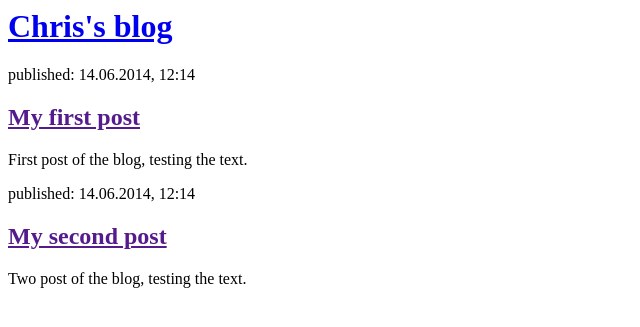
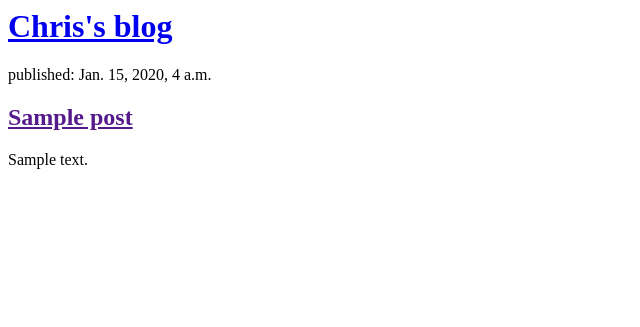
Before and after one commit to Cborek3/Django-Experiment, a Django app: page / in a window 1280 px wide. Shown: the top 327 px of the page, without its empty margins (0-640 px from the left). Run offline with Django 3.2, Linux system fonts and the light colour scheme; tables that the repository leaves empty hold one stand-in row (values such as "Sample post").

Commit message:
Added query sets and HTML views

```diff
--- a/blog/templates/blog/post_list.html
+++ b/blog/templates/blog/post_list.html
@@ -6,17 +6,13 @@
         <div>
             <h1><a href="/">Chris's blog</a></h1>
         </div>
+    {% for post in posts %}
+        <div>
+        <p>published: {{ post.published_date }}</p>
+        <h2><a href="">{{ post.title }}</a></h2>
+        <p>{{ post.text|linebreaksbr }}</p>
+        </div>
+    {% endfor %}
 
-        <div>
-            <p>published: 14.06.2014, 12:14</p>
-            <h2><a href="">My first post</a></h2>
-            <p>First post of the blog, testing the text.</p>
-        </div>
-
-        <div>
-            <p>published: 14.06.2014, 12:14</p>
-            <h2><a href="">My second post</a></h2>
-            <p>Two post of the blog, testing the text.</p>
-        </div>
     </body>
 </html>
--- a/blog/views.py
+++ b/blog/views.py
@@ -1,4 +1,7 @@
 from django.shortcuts import render
+from django.utils import timezone
+from .models import Post
 
 def post_list(request):
-    return render(request, 'blog/post_list.html', {})
+    posts = Post.objects.filter(published_date__lte=timezone.now()).order_by('published_date')
+    return render(request, 'blog/post_list.html', {'posts': posts})
```
